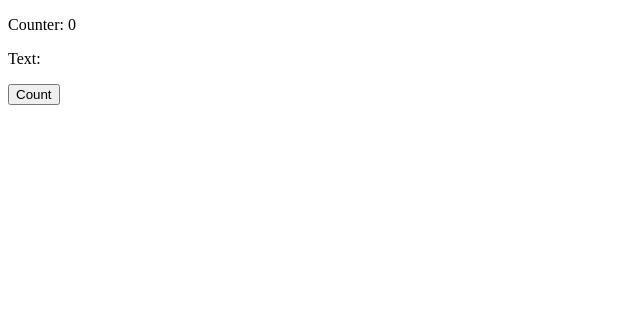
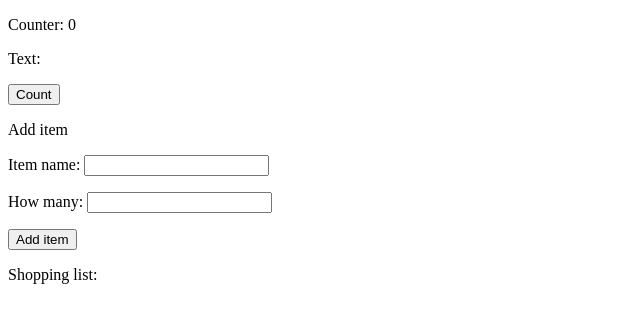
Before and after one commit to Duriel7/vue-learning, a plain HTML site: page index.html in a window 1280 px wide. Shown: the whole page, without its empty margins (0-640 px from the left). Drawn offline with nearby package versions, Linux system fonts and the light colour scheme.

Commit message:
playing with forms

```diff
--- a/index.html
+++ b/index.html
@@ -4,16 +4,30 @@
   <title>My first Vue page</title>
 </head>
 <body>
-    <div id="app">
+    <div id="app1">
         <p>{{ "Counter: " + count }}</p>
         <p>{{ "Text: " + text }}</p>
         <button v-on:click="operation(count); textShow(text)">Count</button>
     </div>
 
+    <div id="app2">
+        <form v-on:submit.prevent="addItem">
+            <p>Add item</p>
+            <p>Item name: <input type="text" required v-model="itemName"></p>
+            <p>How many: <input type="number" v-model="itemNumber"></p>
+            <button type="submit">Add item</button>
+        </form>
+
+        <p>Shopping list:</p>
+        <ul>
+            <li v-for="item in shoppingList">{{item.name}}, {{item.number}}</li>
+        </ul>
+    </div>
+
     <script src="https://unpkg.com/vue@3/dist/vue.global.js"></script>
 
     <script>
-    const app = Vue.createApp({
+        const app1 = Vue.createApp({
             data() {
                 let count = 0
                 let text = ""
@@ -30,7 +44,30 @@
                 }
             }
         })
-    app.mount('#app')
+
+        const app2 = Vue.createApp({
+            data() {
+                return {
+                    itemName: null,
+                    itemNumber: null,
+                    shoppingList: [ ]
+                }
+            },
+            methods: {
+                addItem() {
+                    let item = {
+                    name: this.itemName,
+                    number: this.itemNumber
+                    }
+                    this.shoppingList.push(item);
+                    this.itemName = null
+                    this.itemNumber = null
+                }
+                }
+        })
+
+        app1.mount('#app1')
+        app2.mount('#app2')
     </script>
 </body>
 </html>
```
Lines whose indentation alone changed are shown as unchanged.
